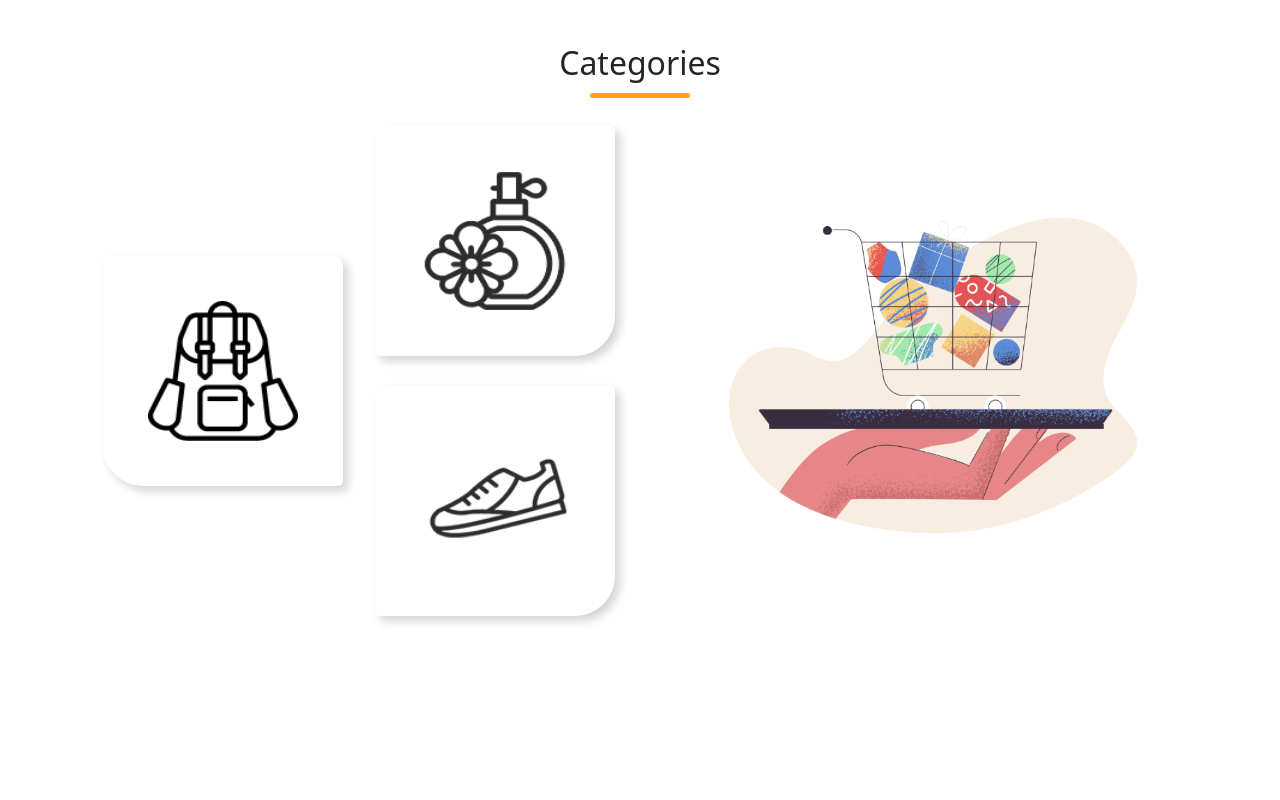
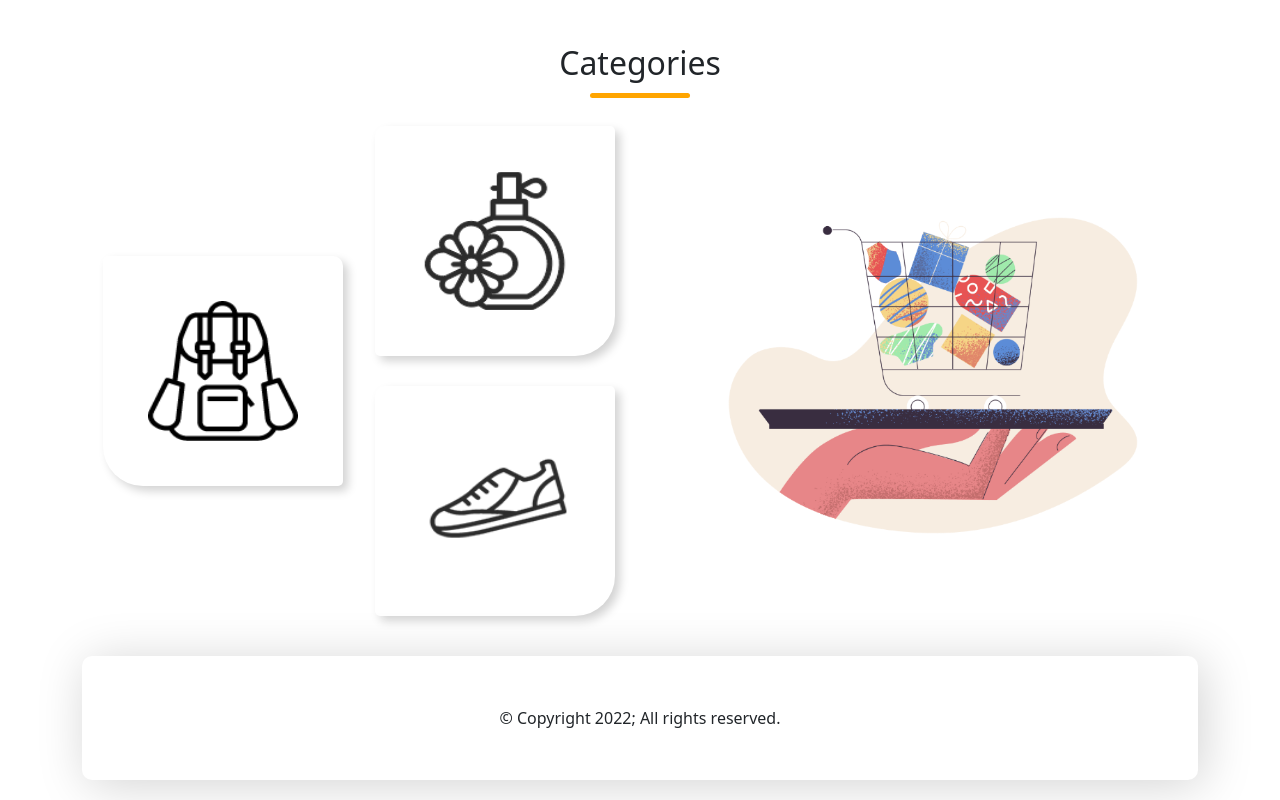
Before and after one commit to sabbir-ahmed16/bsproject-2-hot-gadget, a plain HTML site: page index.html in a window 1280 px wide. Shown: the part 1994-2794 px from the top of the page. Before the commit the page ends 2640 px from the top, so only its background shows below. Drawn offline with nearby package versions, Linux system fonts and the light colour scheme.

Commit message:
Added footer

```diff
--- a/index.html
+++ b/index.html
@@ -308,6 +308,11 @@
         </div>
       </div>
     </div>
+    <div class="container">
+      <footer>
+        <p>&copy; Copyright 2022; All rights reserved.</p>
+      </footer>
+    </div>
     <script
       src="https://cdn.jsdelivr.net/npm/bootstrap@5.1.3/dist/js/bootstrap.bundle.min.js"
       integrity="sha384-ka7Sk0Gln4gmtz2MlQnikT1wXgYsOg+OMhuP+IlRH9sENBO0LRn5q+8nbTov4+1p"
--- a/style.css
+++ b/style.css
@@ -74,3 +74,14 @@ h2::after {
 .category-order {
   width: 100%;
 }
+footer {
+  padding: 50px 20px;
+  background: #fff;
+  box-shadow: 5px 5px 50px lightgray;
+  margin: 20px auto;
+  border-radius: 10px;
+}
+footer p {
+  margin: 0;
+  text-align: center;
+}
```
